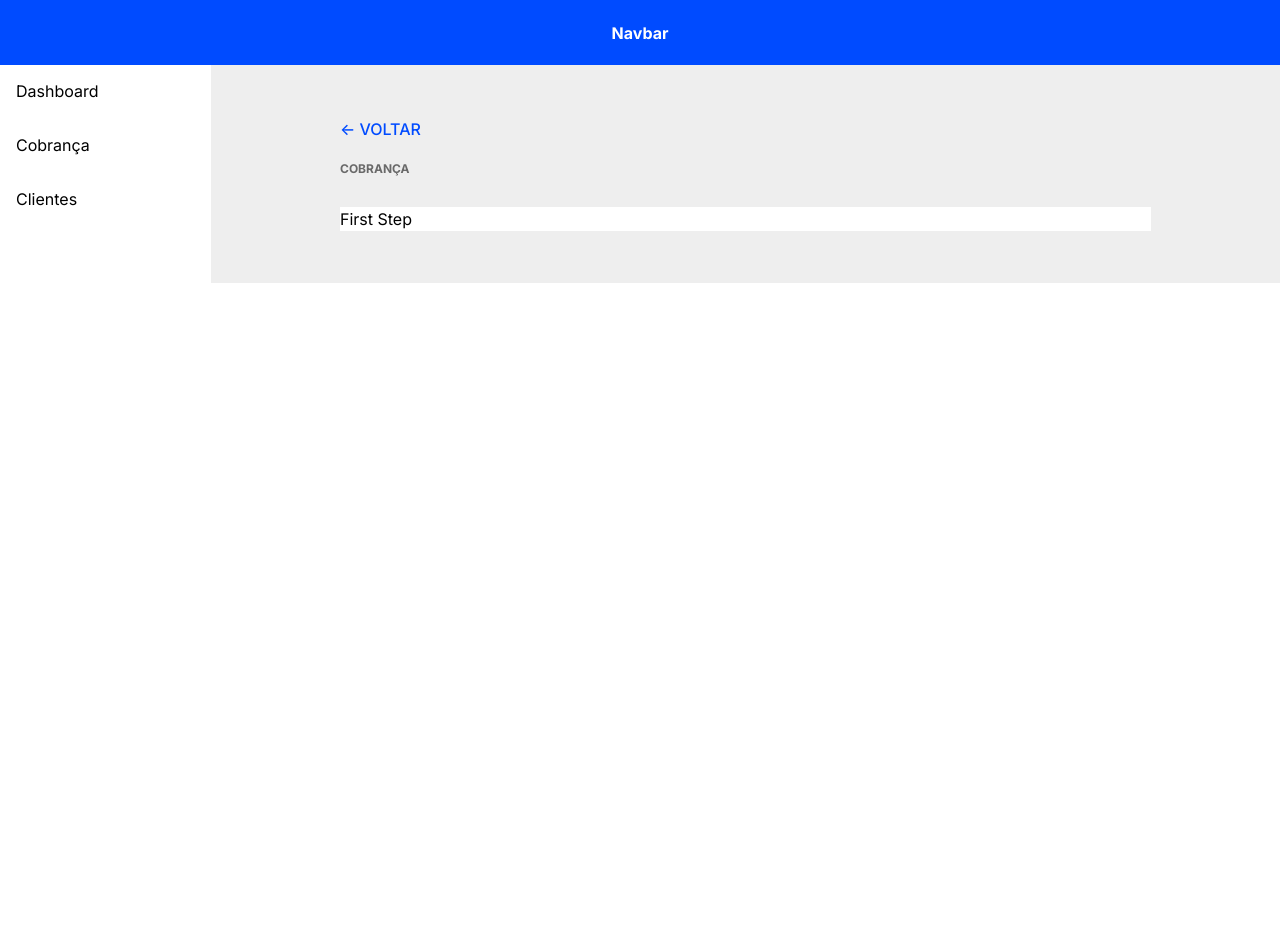
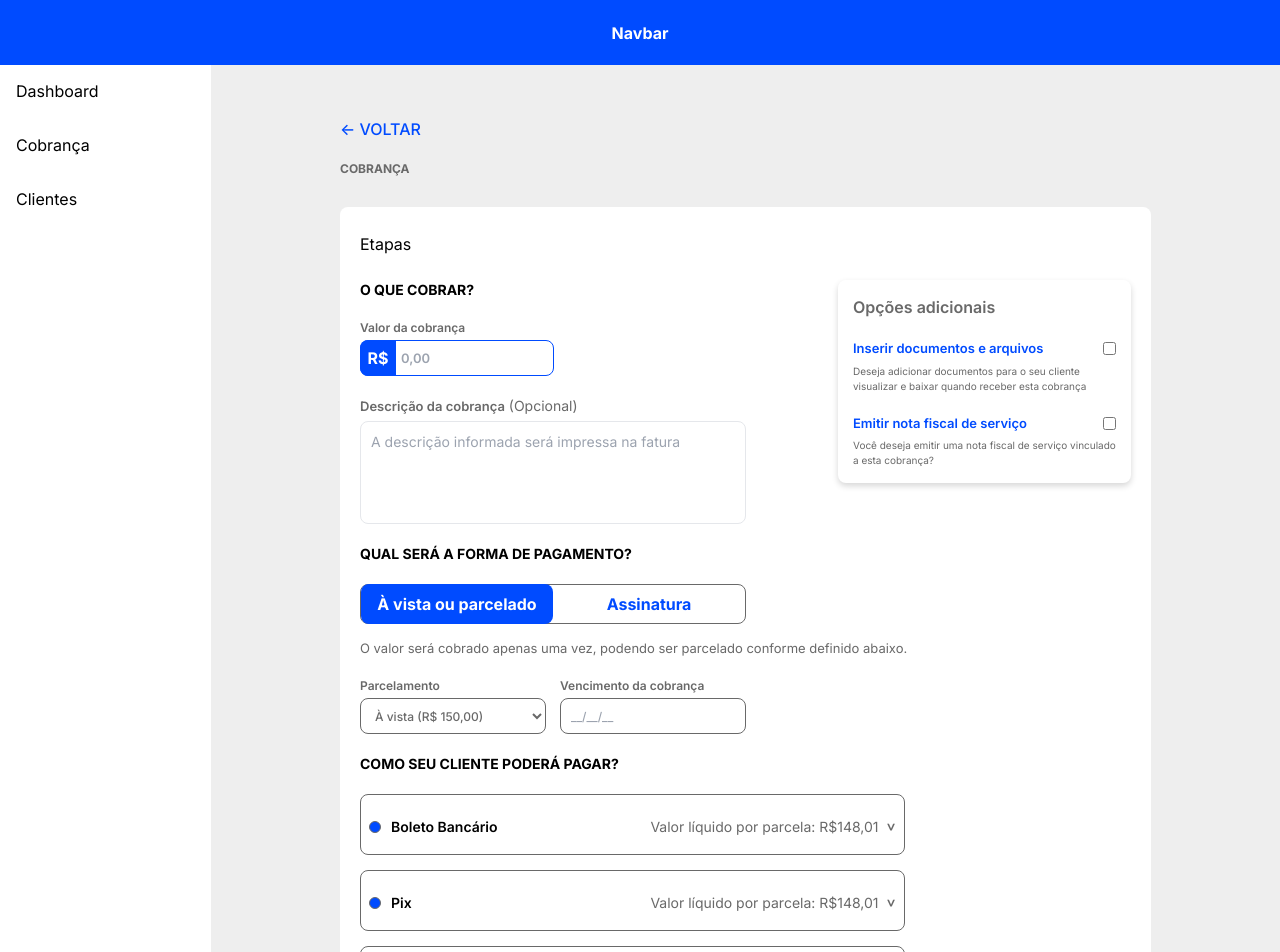
Before and after one commit to vitorluigiorsini/converteme-cobranca, a React (Vite) app: page / in a window 1280 px wide. Shown: the top 952 px of the page. Before the commit the page ends 800 px from the top, so only its background shows below. Built offline with nearby package versions, Linux system fonts and the light colour scheme.

Commit message:
feat: creates step 1 form layout

```diff
--- a/src/components/Option.tsx
+++ b/src/components/Option.tsx
@@ -2,12 +2,12 @@ import { Payment } from '.'
 
 const Option = () => {
   return (
-    <div className="bg-grey flex-1 w-full flex flex-col items-center py-[52px]">
+    <div className="bg-grey flex-1 w-full min-h-screen flex flex-col items-center py-[52px]">
       <div className="flex flex-col items-start w-[811px]">
-        <a className="block mb-5 text-base font-medium text-secondary" href="#">
+        <a className="block mb-5 text-base font-medium text-secondary cursor-pointer">
           {'<- VOLTAR'}
         </a>
-        <h1 className="mb-[30px] text-xs font-bold text-primary">COBRANÇA</h1>
+        <h4 className="mb-[30px] text-xs font-bold text-primary">COBRANÇA</h4>
         <Payment />
       </div>
     </div>
--- a/src/components/payment/FirstStep.tsx
+++ b/src/components/payment/FirstStep.tsx
@@ -1,7 +1,192 @@
 const FirstStep = () => {
   return (
-    <div className="bg-white w-full">
-      <h1>First Step</h1>
+    <div className="bg-white w-full px-5 py-[25px] rounded-lg flex flex-col gap-5">
+      <div className="mb-1">Etapas</div>
+      <div className="flex">
+        <div className="flex flex-col gap-5">
+          <h3 className="font-bold text-black text-sm">O QUE COBRAR?</h3>
+
+          <div className="w-full flex flex-col gap-1">
+            <label className="font-semibold text-primary text-xs">
+              Valor da cobrança
+            </label>
+            <div className="w-full flex items-center h-[36px]">
+              <span className="bg-secondary rounded-l-lg text-white text-base font-bold flex justify-center items-center h-[36px] w-[36px] absolute">
+                R$
+              </span>
+              <input
+                className="bg-transparent border border-secondary rounded-lg text-primary text-[13px] font-semibold pl-10 h-[36px] w-[194px] z-10"
+                type="text"
+                placeholder="0,00"
+              />
+            </div>
+          </div>
+
+          <div className="flex flex-col gap-1">
+            <label className="font-semibold text-primary text-[13px]">
+              Descrição da cobrança
+              <span className="font-normal text-sm">{' (Opcional)'}</span>
+            </label>
+            <textarea
+              className="font-normal text-primary text-sm border rounded-lg w-[386px] h-[103px] p-[10px] resize-none"
+              placeholder="A descrição informada será impressa na fatura"
+            />
+          </div>
+        </div>
+        <div className="w-full flex justify-end">
+          <div className="flex flex-col gap-5 shadow-card rounded-lg w-[293px] h-fit p-[15px]">
+            <h1 className="text-primary text-base font-semibold">
+              Opções adicionais
+            </h1>
+
+            <div>
+              <div className="flex justify-between items-center mb-[5px]">
+                <h3 className="text-secondary text-[13px] font-semibold">
+                  Inserir documentos e arquivos
+                </h3>
+                <input type="checkbox" className="" />
+              </div>
+              <h5 className="text-primary text-[10px] font-normal">
+                Deseja adicionar documentos para o seu cliente visualizar e
+                baixar quando receber esta cobrança
+              </h5>
+            </div>
+
+            <div>
+              <div className="flex justify-between items-center mb-[5px]">
+                <h3 className="text-secondary text-[13px] font-semibold">
+                  Emitir nota fiscal de serviço
+                </h3>
+                <input type="checkbox" className="" />
+              </div>
+              <h5 className="text-primary text-[10px] font-normal">
+                Você deseja emitir uma nota fiscal de serviço vinculado a esta
+                cobrança?
+              </h5>
+            </div>
+          </div>
+        </div>
+      </div>
+      <div className="flex flex-col gap-5">
+        <h3 className="text-black text-sm font-bold">
+          QUAL SERÁ A FORMA DE PAGAMENTO?
+        </h3>
+        <div className="flex items-center -mb-[5px] rounded-lg border border-primary w-[386px] h-[40px] text-center">
+          <a className="bg-secondary rounded-lg text-white text-base font-bold py-2 flex-1 cursor-pointer">
+            À vista ou parcelado
+          </a>
+          <a className="rounded-l-lg text-secondary text-base font-bold py-2 flex-1 cursor-pointer">
+            Assinatura
+          </a>
+        </div>
+        <h4 className="text-primary text-[13px] font-normal">
+          O valor será cobrado apenas uma vez, podendo ser parcelado conforme
+          definido abaixo.
+        </h4>
+
+        <div className="flex gap-[14px]">
+          <div className="flex flex-col gap-1">
+            <label className="font-semibold text-primary text-xs">
+              Parcelamento
+            </label>
+            <select className="bg-transparent border border-primary rounded-lg text-primary text-xs font-medium pl-[10px] h-[36px] w-[186px]">
+              <option value="0">
+                À vista <span>{' (R$ 150,00)'}</span>
+              </option>
+            </select>
+          </div>
+          <div className="flex flex-col gap-1">
+            <label className="font-semibold text-primary text-xs">
+              Vencimento da cobrança
+            </label>
+            <input
+              className="bg-transparent border border-primary rounded-lg text-primary text-xs font-medium pl-[10px] h-[36px] w-[186px]"
+              type="text"
+              placeholder="__/__/__"
+            />
+          </div>
+        </div>
+      </div>
+      <div className="flex flex-col gap-5">
+        <h3 className="text-black text-sm font-bold">
+          COMO SEU CLIENTE PODERÁ PAGAR?
+        </h3>
+        <div className="flex flex-col gap-[15px]">
+          <div className="accordion flex flex-col border border-primary rounded-lg px-2 pt-[22px] pb-3 min-h-[61px] h-fit w-[545px]">
+            <div className="flex justify-between items-center">
+              <div className="flex justify-between flex-1 pr-2">
+                <div className="flex item-center gap-[10px]">
+                  <span className="bg-secondary border border-primary rounded-full self-center h-3 w-3"></span>{' '}
+                  <h4 className="text-black text-sm font-semibold">
+                    Boleto Bancário
+                  </h4>
+                </div>
+                <h4 className="text-primary text-sm font-normal">
+                  Valor líquido por parcela: R$148,01
+                </h4>
+              </div>
+              <label
+                className="text-primary text-sm font-semibold rotate-90 cursor-pointer"
+                htmlFor="handle1"
+              >
+                {'>'}
+              </label>
+            </div>
+            <input type="checkbox" name="collapse" id="handle1" />
+            <div className="content text-primary text-xs font-normal">
+              <p>
+                Taxa de R$ 1,99 por cobrança recebida. Receba em 1 dia útil após
+                o pagamento.
+              </p>
+              <p>
+                Taxa de R$ 1,99 por pix recebido. Rebeca em poucos segundos após
+                o pagamento.
+              </p>
+            </div>
+          </div>
+
+          <div className="flex flex-col border border-primary rounded-lg px-2 pt-[22px] pb-3 min-h-[61px] h-fit w-[545px]">
+            <div className="flex justify-between items-center">
+              <div className="flex justify-between flex-1 pr-2">
+                <div className="flex item-center gap-[10px]">
+                  <span className="bg-secondary border border-primary rounded-full self-center h-3 w-3"></span>{' '}
+                  <h4 className="text-black text-sm font-semibold">Pix</h4>
+                </div>
+                <h4 className="text-primary text-sm font-normal">
+                  Valor líquido por parcela: R$148,01
+                </h4>
+              </div>
+              <label className="text-primary text-sm font-semibold rotate-90">
+                {'>'}
+              </label>
+            </div>
+          </div>
+
+          <div className="flex flex-col border border-primary rounded-lg px-2 pt-[22px] pb-3 min-h-[61px] h-fit w-[545px]">
+            <div className="flex justify-between items-center">
+              <div className="flex justify-between flex-1 pr-2">
+                <div className="flex item-center gap-[10px]">
+                  <span className="bg-secondary border border-primary rounded-full self-center h-3 w-3"></span>{' '}
+                  <h4 className="text-black text-sm font-semibold">
+                    Cartão de Crédito
+                  </h4>
+                </div>
+                <h4 className="text-primary text-sm font-normal">
+                  Valor líquido por parcela: R$145,03
+                </h4>
+              </div>
+              <label className="text-primary text-sm font-semibold rotate-90">
+                {'>'}
+              </label>
+            </div>
+          </div>
+        </div>
+      </div>
+      <div className="w-full flex justify-end mt-[70px]">
+        <a className="bg-secondary text-white text-[14px] font-bold rounded-3xl px-7 py-2 h-[34px] w-[124px] cursor-pointer">
+          AVANÇAR
+        </a>
+      </div>
     </div>
   )
 }
--- a/src/index.css
+++ b/src/index.css
@@ -12,3 +12,20 @@
   scroll-behavior: smooth;
   color-scheme: light;
 }
+
+.accordion>input[type="checkbox"] {
+  position: absolute;
+  left: -100vw;
+}
+
+.accordion .content {
+  display: none;
+  height: 0;
+  transition: height 0.3s ease;
+}
+
+.accordion>input[type="checkbox"]:checked~.content {
+  display: initial;
+  height: initial;
+  padding-top: 15px;
+}
--- a/tailwind.config.js
+++ b/tailwind.config.js
@@ -11,6 +11,9 @@ export default {
         red: '#EA5462',
         green: '#00CDA8',
         grey: '#EEEEEE'
+      },
+      boxShadow: {
+        card: '0px 3px 6px #00000029'
       }
     }
   },
```
